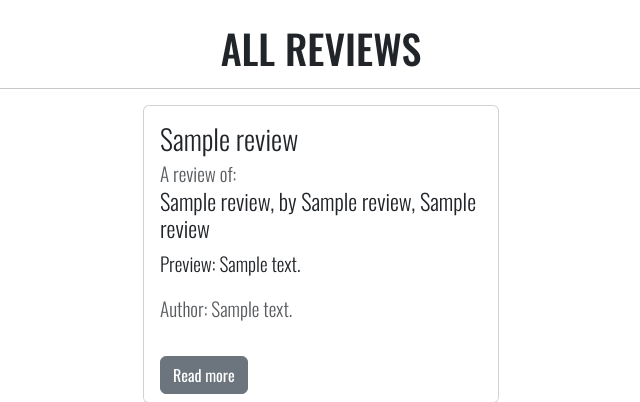
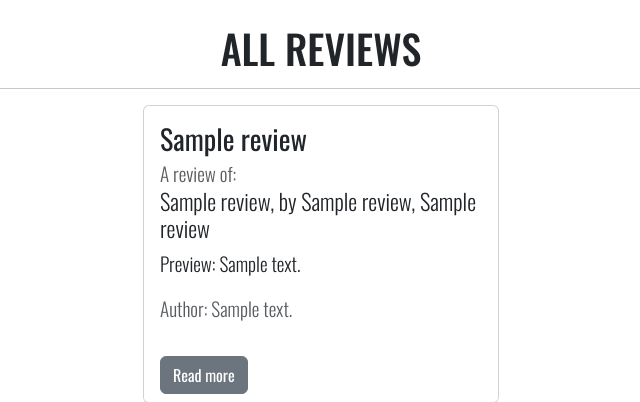
Before and after one commit to danielanthonycollins/riff-review, a Flask app: page /get_reviews in a window 1280 px wide. Shown: the part 77-479 px from the top of the page, without its empty margins (319-959 px from the left). Run offline with Flask 3, Linux system fonts and the light colour scheme; a database or web service that is not in the repository returns one stand-in record (values such as "Sample title"); some libraries are stand-ins or nearby versions.

Commit message:
Make review title strong/bold

```diff
--- a/templates/index.html
+++ b/templates/index.html
@@ -37,7 +37,7 @@
             <div class="card h-100">
                 <div class="card-body d-flex flex-column">
                     <h3 class="card-title">
-                        {{ review.review_title }}
+                        <strong>{{ review.review_title }}</strong>
                         {% if review.explicit_language == "yes" %}
                         <i class="fa-solid fa-triangle-exclamation" data-bs-toggle="tooltip" data-bs-placement="top"
                             data-bs-custom-class="custom-tooltip" data-bs-title="Warning! Contains explicit language">
@@ -56,7 +56,7 @@
                         {{ review.review_content}}
                         {% endif %}
                     </p>
-                    <p class="card-subtitle mb-2 text-body-secondary mt-auto">Author: {{ review.review_by }}</p>
+                    <p class="card-subtitle text-body-secondary mt-auto">Author: {{ review.review_by }}</p>
                 </div>
                 {% if session.user %}
                 <div class="card-footer">
--- a/templates/profile.html
+++ b/templates/profile.html
@@ -25,7 +25,7 @@
             <div class="card h-100">
                 <div class="card-body d-flex flex-column">
                     <h3 class="card-title">
-                        {{ review.review_title }}
+                        <strong>{{ review.review_title }}</strong>
                         {% if review.explicit_language == "yes" %}
                         <i class="fa-solid fa-triangle-exclamation" data-bs-toggle="tooltip" data-bs-placement="top"
                             data-bs-custom-class="custom-tooltip" data-bs-title="Warning! Contains explicit language">
--- a/templates/reviews.html
+++ b/templates/reviews.html
@@ -15,7 +15,7 @@
             <div class="card h-100">
                 <div class="card-body d-flex flex-column">
                     <h3 class="card-title">
-                        {{ review.review_title }}
+                        <strong>{{ review.review_title }}</strong>
                         {% if review.explicit_language == "yes" %}
                         <i class="fa-solid fa-triangle-exclamation" data-bs-toggle="tooltip" data-bs-placement="top"
                             data-bs-custom-class="custom-tooltip" data-bs-title="Warning! Contains explicit language">
```
